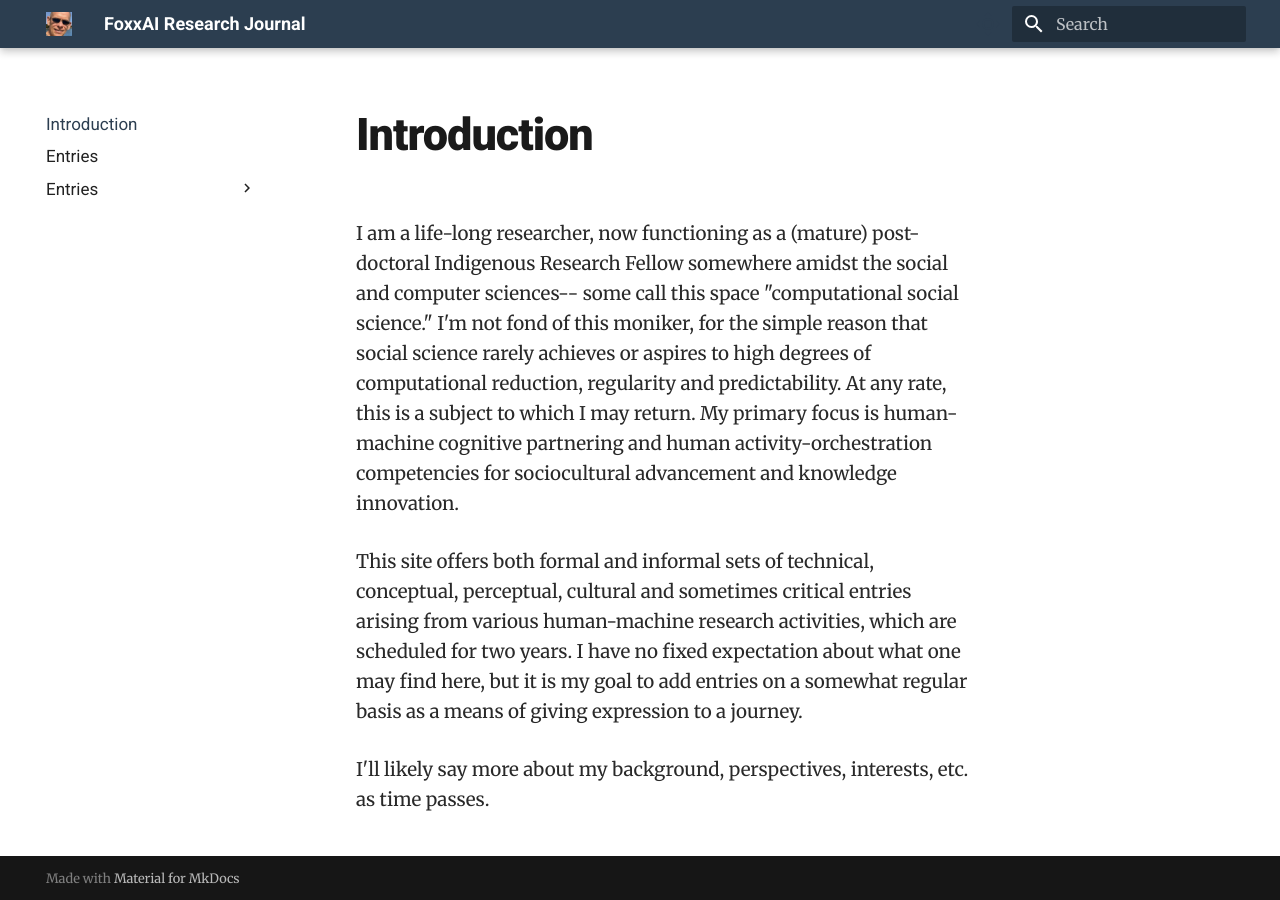
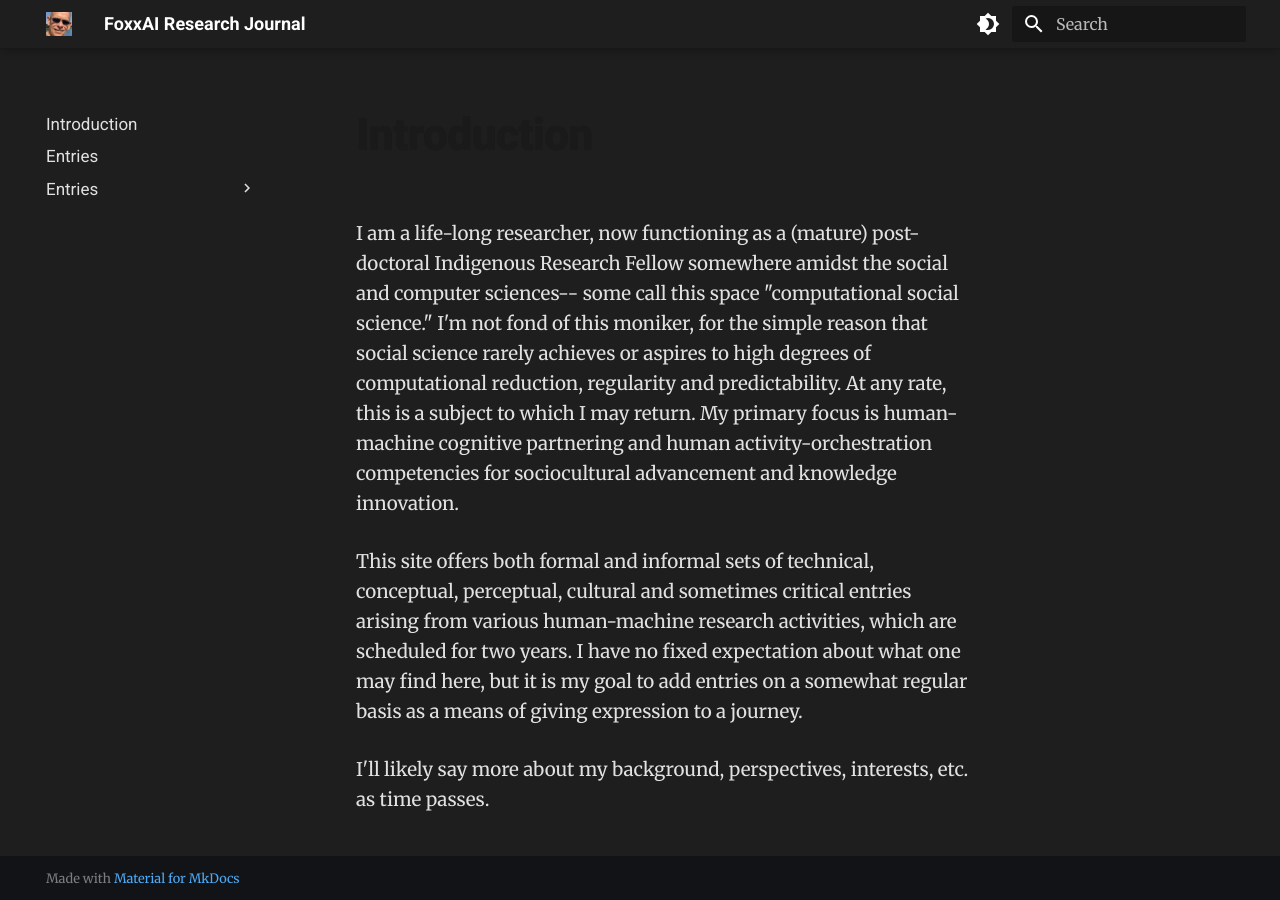
Before and after one commit to Foxxai/foxxai.xyz, an MkDocs documentation site: the page built from docs/index.md, in a window 1280 px wide. Built offline with MkDocs 1.6.1 and Material for MkDocs 9.7.7, drawn with Linux system fonts in a browser that asks for light colours.

Commit message:
Fix dark mode: improve text visibility, header contrast, and toggle functionality

```diff
--- a/docs/stylesheets/extra.css
+++ b/docs/stylesheets/extra.css
@@ -80,14 +80,43 @@
 
 /* Dark mode styles */
 [data-md-color-scheme="slate"] {
-    --md-primary-fg-color: #1a1a1a;
+    --md-primary-fg-color: #1e1e1e;
     --md-primary-bg-color: #ffffff;
-    --md-typeset-color: rgba(255, 255, 255, 0.87) !important;
-    --md-text-color: rgba(255, 255, 255, 0.87) !important;
-    --md-default-fg-color: rgba(255, 255, 255, 0.87) !important;
-    --md-default-fg-color--light: rgba(255, 255, 255, 0.87) !important;
-    --md-default-fg-color--lighter: rgba(255, 255, 255, 0.32) !important;
-    --md-default-fg-color--lightest: rgba(255, 255, 255, 0.12) !important;
+    --md-default-bg-color: #1e1e1e;
+    --md-typeset-color: #ffffff !important;
+    --md-text-color: #ffffff !important;
+    --md-default-fg-color: #ffffff !important;
+    --md-default-fg-color--light: #ffffff !important;
+    --md-default-fg-color--lighter: rgba(255, 255, 255, 0.7) !important;
+    --md-default-fg-color--lightest: rgba(255, 255, 255, 0.3) !important;
+    --md-accent-fg-color: #4dabf7;
+}
+
+/* Header styles for both modes */
+.md-header {
+    background-color: var(--md-primary-fg-color) !important;
+}
+
+/* Dark mode header text */
+[data-md-color-scheme="slate"] .md-header {
+    color: #ffffff !important;
+}
+
+/* Dark mode toggle button */
+[data-md-color-scheme="slate"] .md-header__button {
+    color: #ffffff !important;
+}
+
+/* Dark mode navigation text */
+[data-md-color-scheme="slate"] .md-nav__link,
+[data-md-color-scheme="slate"] .md-nav__title,
+[data-md-color-scheme="slate"] .md-typeset {
+    color: #ffffff !important;
+}
+
+/* Dark mode link colors */
+[data-md-color-scheme="slate"] .md-typeset a {
+    color: #4dabf7 !important;
 }
 
 /* Ensure dark mode text visibility */
--- a/mkdocs.yml
+++ b/mkdocs.yml
@@ -10,19 +10,13 @@
     code: false
   palette:
     # Palette toggle for dark mode
-    - media: "(prefers-color-scheme: dark)"
-      scheme: slate
-      primary: indigo
-      accent: indigo
+    - scheme: slate
       toggle:
         icon: material/brightness-4
         name: Switch to light mode
 
     # Palette toggle for light mode
-    - media: "(prefers-color-scheme: light)"
-      scheme: default
-      primary: indigo
-      accent: indigo
+    - scheme: default
       toggle:
         icon: material/brightness-7
         name: Switch to dark mode
```
